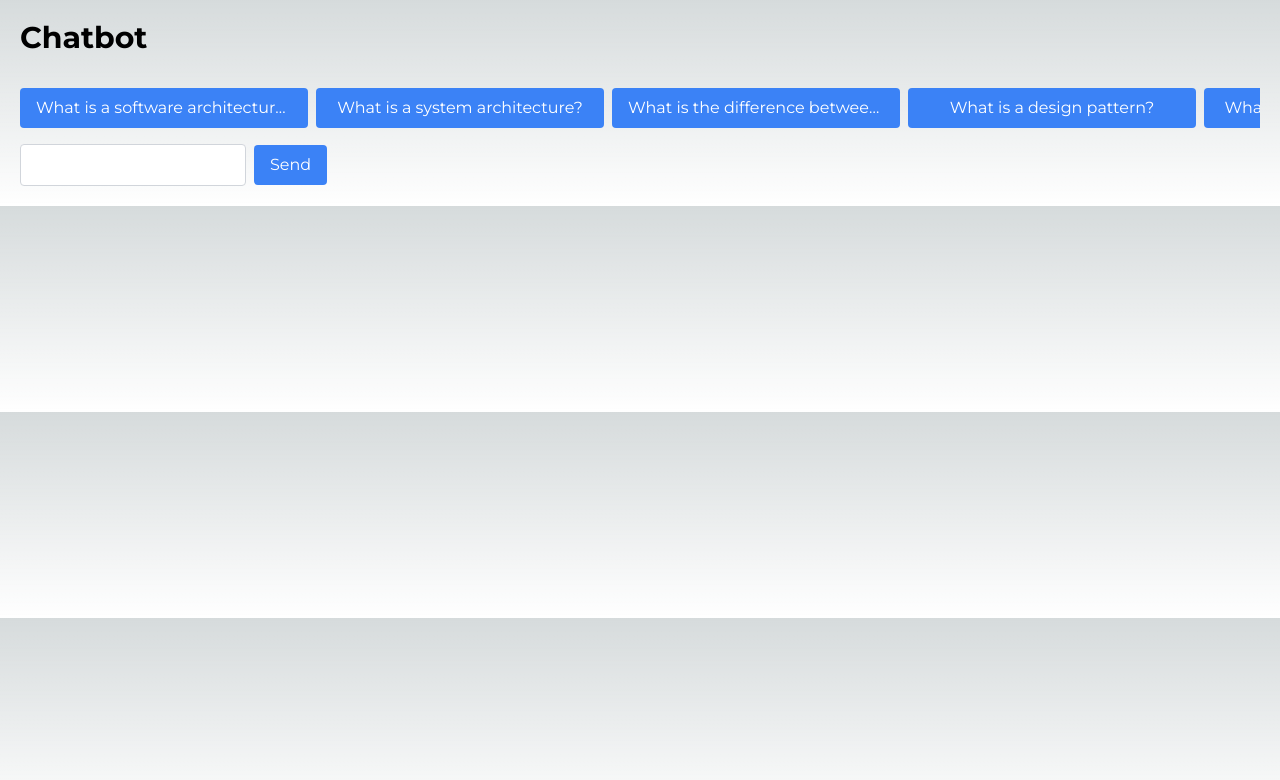
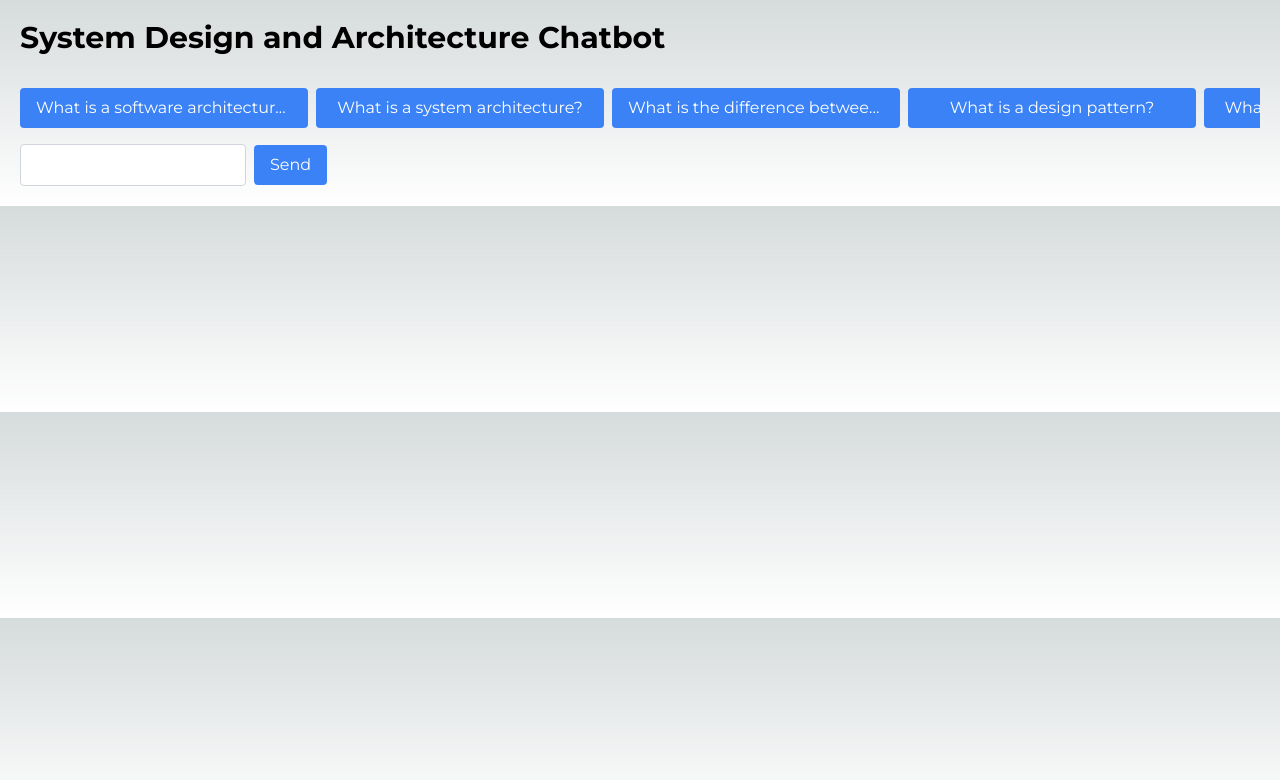
Before and after one commit to n-huzaifa/chatbot-next-app, a Next.js app: page / in a window 1280 px wide. Shown: the top 780 px of the page. Built offline with nearby package versions, Linux system fonts and the light colour scheme.

Commit message:
title update

```diff
--- a/app/page.js
+++ b/app/page.js
@@ -67,7 +67,7 @@
 
   return (
     <div className='flex flex-col justify-center p-5 text-black dark:text-white'>
-      <h1 className='text-3xl font-bold mb-4'>Chatbot</h1>
+      <h1 className='text-3xl font-bold mb-4'>System Design and Architecture Chatbot</h1>
       <div className='chat-history space-y-4'>
         {chatHistory.map((entry, index) => (
           <div key={index} className='bg-gray-500 p-4 rounded-lg'>
```
